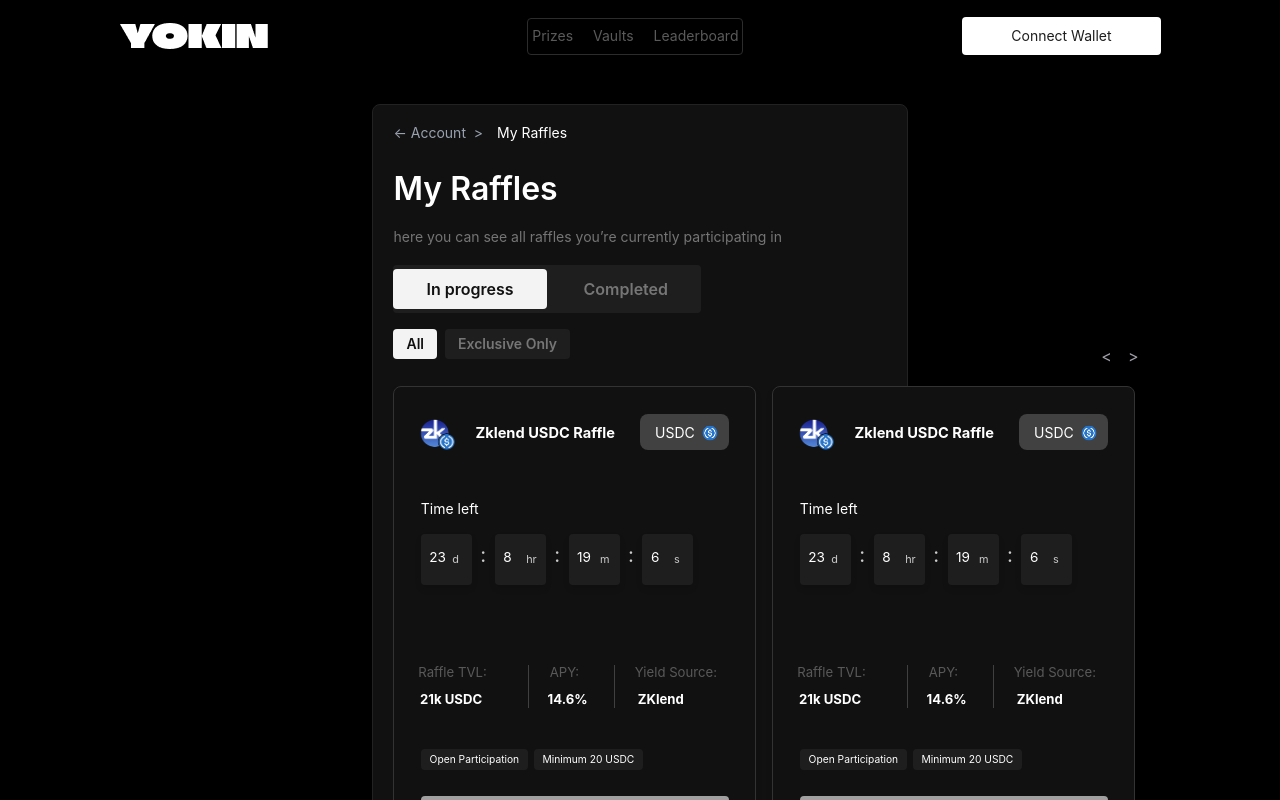
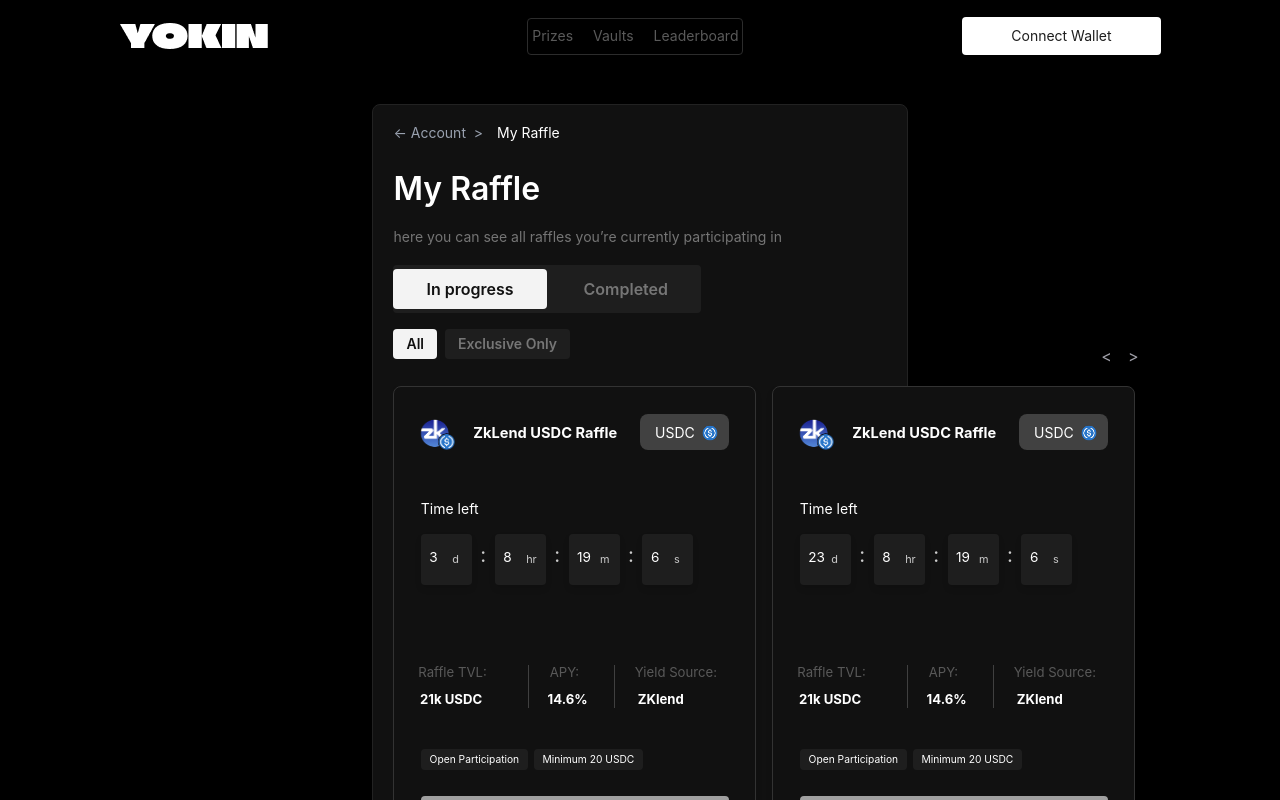
Before and after one commit to xknbot/yokin, a Next.js app: page /rafflesTest in a window 1280 px wide. Shown: the top 800 px of the page. Built offline with nearby package versions, Linux system fonts and the light colour scheme; a web font is replaced by a local one.

Commit message:
update In progress and Completed filter logic in MyRaffles Modal

```diff
--- a/src/app/deposit/(modal)/raffle/page.tsx
+++ b/src/app/deposit/(modal)/raffle/page.tsx
@@ -1,16 +1,11 @@
-//This is component MyRaffles.tsx from @/app/components/ui/MyRaffles
 'use client';
 
 import React, { useState } from 'react';
-import Card from '@/components/layout/Card'; // Tái sử dụng RaffleCard
-
 import Carousel from "@/components/feature/Carousel";
 import Button from "@/components/ui/Button";
 
-
-
-// Định nghĩa interface cho props của Raffle
 interface RafflesData {
+  id: number;
   title: string;
   tvl: string;
   apy: string;
@@ -18,135 +13,112 @@
   endTime: Date | string;
   minimumDeposit: string;
   depositedAmount: string;
+  isExclusive: boolean;
 }
 
-// Định nghĩa interface cho props của MyRaffles
 interface MyRafflesDataProps {
-  raffles: RafflesData[]; // Danh sách các raffles
+  raffles: RafflesData[];
 }
 
-const MyRafflesData: React.FC<MyRafflesDataProps> = ({ raffles }) => {
+const MyRafflesData: React.FC<MyRafflesDataProps> = ({ }) => {
+  const raffles = [
+    { id: 1, title: "ZkLend USDC Raffle", endTime: new Date("2025-03-05T00:00:00"), tvl: "21k USDC", apy: "14.6%", yieldSource: "ZKlend", minimumDeposit: "20 USDC", depositedAmount: "20", isExclusive: false },
+    { id: 2, title: "ZkLend USDC Raffle", endTime: new Date("2025-03-10T00:00:00"), tvl: "21k USDC", apy: "14.6%", yieldSource: "ZKlend", minimumDeposit: "20 USDC", depositedAmount: "20", isExclusive: true },
+    { id: 3, title: "ZkLend USDC Raffle", endTime: new Date("2025-03-30T00:00:00"), tvl: "21k USDC", apy: "14.6%", yieldSource: "ZKlend", minimumDeposit: "20 USDC", depositedAmount: "20", isExclusive: false },
+    { id: 4, title: "ZkLend USDC Raffle", endTime: new Date("2025-03-28T00:00:00"), tvl: "21k USDC", apy: "14.6%", yieldSource: "ZKlend", minimumDeposit: "20 USDC", depositedAmount: "20", isExclusive: false },
+    { id: 5, title: "ZkLend USDC Raffle", endTime: new Date("2025-03-27T00:00:00"), tvl: "21k USDC", apy: "14.6%", yieldSource: "ZKlend", minimumDeposit: "20 USDC", depositedAmount: "20", isExclusive: false },
+  ];
+
   const [activeTab, setActiveTab] = useState<'inProgress' | 'completed'>('inProgress');
   const [filter, setFilter] = useState<'all' | 'exclusive'>('all');
-    const [currentIndex, setCurrentIndex] = useState(0); // Theo dõi vị trí hiện tại của carousel
 
-    const cardsPerPage = 2; // Số lượng thẻ hiển thị trên mỗi "trang"
-
-  // Hàm xử lý khi chuyển tab
   const handleTabChange = (tab: 'inProgress' | 'completed') => {
     setActiveTab(tab);
-      setCurrentIndex(0);
   };
 
-  // Hàm xử lý khi thay đổi bộ lọc
   const handleFilterChange = (filter: 'all' | 'exclusive') => {
     setFilter(filter);
-      setCurrentIndex(0);
-  };
-    // Hàm xử lý khi nhấp vào nút Claim (giả lập)
-  const handleClaim = () => {
-    console.log('Claim button clicked for Completed tab');
-    // Thêm logic xử lý thực tế ở đây (ví dụ: gửi request, cập nhật trạng thái, v.v.)
   };
 
-  // Lọc dữ liệu dựa trên tab và bộ lọc (giả lập logic)
+  const handleClaim = () => {
+    console.log('Đã nhấn nút Claim cho tab Completed');
+  };
+
   const filteredRaffles = raffles.filter((raffle) => {
-    const isInProgress = true; // Giả sử logic để xác định trạng thái raffle (có thể dựa vào endTime)
-    const isExclusive = false; // Giả sử logic để xác định raffle có phải là exclusive hay không
+    const endTimeDate = typeof raffle.endTime === 'string' ? new Date(raffle.endTime) : raffle.endTime;
+    const isInProgress = endTimeDate > new Date();
     const matchesTab = activeTab === 'inProgress' ? isInProgress : !isInProgress;
-    const matchesFilter = filter === 'all' || (filter === 'exclusive' && isExclusive);
+    const matchesFilter = filter === 'all' || (filter === 'exclusive' && raffle.isExclusive);
+    console.log(`Raffle ${raffle.id}: endTime=${endTimeDate}, isInProgress=${isInProgress}, matchesTab=${matchesTab}, matchesFilter=${matchesFilter}`);
     return matchesTab && matchesFilter;
   });
 
-    // Tính toán số lượng "trang" dựa trên số thẻ và số thẻ mỗi trang
-  const totalPages = Math.ceil(filteredRaffles.length / cardsPerPage);
-
-  // Xử lý nút "Previous"
-  const handlePrevious = () => {
-    setCurrentIndex((prev) => Math.max(prev - 1, 0));
-  };
-
-  // Xử lý nút "Next"
-  const handleNext = () => {
-    setCurrentIndex((prev) => Math.min(prev + 1, totalPages - 1));
-  };
-
-
+  console.log('Filtered Raffles:', filteredRaffles);
 
   return (
     <div className="mx-auto w-[44%] h-auto p-5 text-white font-sans bg-[#111] rounded-lg border border-[#222]">
-      {/* Breadcrumb Navigation */}
       <div className="text-[14px] text-gray-400 mb-2">
-        <span className="cursor-pointer hover:underline"> &larr; Account</span>&nbsp;
-        &gt; <span className="text-white ml-[10px]"> My Raffles</span>
+        <span className="cursor-pointer hover:underline"> ← Account</span>
+       &nbsp; &gt; <span className="text-white ml-[10px]">My Raffle</span>
       </div>
-
-      {/* Tiêu đề và mô tả */}
       <div className="flex justify-between items-center">
         <div>
-          <h1 className="text-[20px] font-semibold mb-2 mt-[48px]">My Raffles</h1>
+          <h1 className="text-[20px] font-semibold mb-2 mt-[48px]">My Raffle</h1>
           <p className="text-[14px] text-[#757575] mb-5">
             here you can see all raffles you’re currently participating in
           </p>
         </div>
-        <div>
         {activeTab === 'completed' && (
-                  <Button
-
-                    variant="fourth" // Có thể tùy chỉnh variant (ví dụ: 'primary' nếu muốn nổi bật)
-                    onClick={handleClaim}
-                    size='large'
-                  >Claim</Button>
+          <Button variant="fourth" onClick={handleClaim} size="large">
+            Claim
+          </Button>
         )}
       </div>
-      </div>
-
-      {/* Tabs: In progress và Completed */}
       <div className="flex justify-between mb-4 text-[14px] bg-[#1e1e1e] max-w-fit py-1 rounded-sm">
         <div className="flex gap-1 font-semibold text-sm text-[#767676]">
           <Button
             variant={activeTab === 'inProgress' ? 'fifth' : ''}
             onClick={() => handleTabChange('inProgress')}
-            size='large'
-            >In progress</Button>
+            size="large"
+          >
+            In progress
+          </Button>
           <Button
             variant={activeTab === 'completed' ? 'fifth' : ''}
             onClick={() => handleTabChange('completed')}
-                size='large'
-            >Completed</Button>
+            size="large"
+          >
+            Completed
+          </Button>
         </div>
-
       </div>
-
-      {/* Bộ lọc: ALL và EXCLUSIVE ONLY */}
       <div className="flex justify-between text-[14px] items-center mb-2">
         <div className="flex gap-2 font-semibold text-sm">
           <Button
             variant={filter === 'all' ? 'fifth' : ''}
             onClick={() => handleFilterChange('all')}
-            size='small'
-            className='text-[#767676] bg-[#1e1e1e]'
-            >All </Button>
+            size="small"
+            className="text-[#767676] bg-[#1e1e1e]"
+          >
+            All
+          </Button>
           <Button
             variant={filter === 'exclusive' ? 'fifth' : ''}
             onClick={() => handleFilterChange('exclusive')}
-            size='small'
-            className='text-[#767676] bg-[#1e1e1e]'
-            >Exclusive Only</Button>
+            size="small"
+            className="text-[#767676] bg-[#1e1e1e]"
+          >
+            Exclusive Only
+          </Button>
         </div>
       </div>
-
-      {/* Danh sách Raffle Cards */}
-        <div className="">
-              <Carousel depositedAmount='20' />
-
-
+      <div>
+        <Carousel raffles={filteredRaffles} />
       </div>
-
-
     </div>
-
   );
 };
 
+
+
 export default MyRafflesData;
--- a/src/components/feature/Carousel.tsx
+++ b/src/components/feature/Carousel.tsx
@@ -1,74 +1,65 @@
-'use client'
-import React, { useState, useEffect } from 'react';
+'use client';
+import React, { useState } from 'react';
 import Card from "@/components/layout/Card";
 import styles from '@/styles/Carousel.module.css';
 
+interface RafflesData {
+  id: number;
+  title: string;
+  tvl: string;
+  apy: string;
+  yieldSource: string;
+  endTime: Date | string;
+  minimumDeposit: string;
+  depositedAmount: string;
+  isExclusive: boolean;
+}
 
 interface CarouselProps {
-    depositedAmount?: number | string;
+  raffles: RafflesData[];
 }
 
+const Carousel: React.FC<CarouselProps> = ({ raffles }) => {
+  const totalCards = raffles.length;
+  const cardWidth = 363;
+  const cardHeight = 477;
+  const cardSpacing = 16;
+  const viewportWidth = cardWidth * 2 + cardSpacing;
 
-const Carousel: React.FC<CarouselProps> = ({ depositedAmount = '0' }) => {
-
-    // Danh sách các card với type
-    const cards: string[] = ['Card 1', 'Card 2', 'Card 3', 'Card 4'];
-
-    const totalCards: number = cards.length;
-    // Hằng số kích thước
-    const cardWidth: number = 363; // Chiều rộng mỗi card
-    const cardHeight: number = 477; // Chiều cao mỗi card
-    const cardSpacing: number = 16; // Khoảng cách giữa 2 card
-    const viewportWidth: number = cardWidth * 2 + cardSpacing; // 742px
-
-    // State cho chỉ số hiện tại
   const [currentIndex, setCurrentIndex] = useState<number>(0);
 
-    // Hàm tính toán offset
   const calculateOffset = (): number => {
     return -currentIndex * (cardWidth + cardSpacing / 2);
   };
 
-    // Hàm chuyển sang cặp tiếp theo
   const nextPair = (): void => {
-        setCurrentIndex((prevIndex: number) =>
+    setCurrentIndex((prevIndex) =>
       prevIndex + 1 >= totalCards - 1 ? 0 : prevIndex + 1
     );
   };
 
-    // Hàm chuyển về cặp trước đó
   const previousPair = (): void => {
-        setCurrentIndex((prevIndex: number) =>
+    setCurrentIndex((prevIndex) =>
       prevIndex - 1 < 0 ? totalCards - 2 : prevIndex - 1
     );
   };
 
-
-    // Tính offset
-    const offset: number = calculateOffset();
-
-      const raffleData = [
-  { id: 1, endTime: new Date("2025-03-30T00:00:00"), tvl: "21k USDC", apy: "6%", yieldSource: "ZKlend" },
-  { id: 2, endTime: new Date("2025-03-30T00:00:00"), tvl: "21k USDC", apy: "7%", yieldSource: "ZKlend" },
-  { id: 3, endTime: new Date("2025-03-30T00:00:00"), tvl: "21k USDC", apy: "14.6%", yieldSource: "ZKlend" },
-      ];
-
-    // Logic để disable button (ví dụ: khi depositedAmount < 100)
-  const isButtonDisabled = parseFloat(String(depositedAmount)) > 0;
+  const offset = calculateOffset();
 
   return (
-
     <div className="relative w-[745px] h-auto">
       <div className="flex justify-end gap-4 relative bottom-5">
         <button
-                className=" text-[#A1A1AA] hover:text-white "
+          className="text-[#A1A1AA] hover:text-white"
           onClick={previousPair}
+          disabled={totalCards <= 1}
         >
           &lt;
         </button>
         <button
-                className=" text-[#a1a1aa] hover:text-white "
+          className="text-[#a1a1aa] hover:text-white"
           onClick={nextPair}
+          disabled={totalCards <= 1}
         >
           &gt;
         </button>
@@ -78,32 +69,34 @@
           className="flex transition-transform duration-500 ease-in-out gap-[16px] absolute"
           style={{ transform: `translateX(${offset}px)` }}
         >
-                    {cards.map((card, index) => (
+          {raffles.length > 0 ? (
+            raffles.map((raffle) => (
               <Card
-                            key={index}
-                            {...raffleData[2]}
+                key={raffle.id} // Đảm bảo key duy nhất
+                title={raffle.title}
+                tvl={raffle.tvl}
+                apy={raffle.apy}
+                yieldSource={raffle.yieldSource}
+                endTime={raffle.endTime}
+                minimumDeposit={raffle.minimumDeposit}
                 width={363}
                 height={477}
-                            countdownWidth="170px" // Tùy chỉnh width của Countdown trong Carousel
-                            countdownHeight="100px" // Tùy chỉnh height của Countdown trong Carousel
-                            buttonLabel={`Deposited Amount: ${depositedAmount} USDC`}
+                countdownWidth="170px"
+                countdownHeight="100px"
+                buttonLabel={`Deposited Amount: ${raffle.depositedAmount} USDC`}
                 cardInfoClassName="!bg-[#1e1e1e]"
                 cardBgColor="!bg-[#111]"
-                            countdownTitleClassName="text-[14px] "
+                countdownTitleClassName="text-[14px]"
                 usdcClassName="!text-[14px]"
                 cardTimeBoxClassName="!bg-[#1e1e1e]"
-                            disabled={isButtonDisabled} // Thêm prop disabled
-                            className={isButtonDisabled ?  styles.disabledCard : ''} // Áp dụng class từ module
-
-
-
-
-
+                disabled={parseFloat(raffle.depositedAmount) > 0}
+                className={parseFloat(raffle.depositedAmount) > 0 ? styles.disabledCard : ''}
               />
-
-                    ))}
+            ))
+          ) : (
+            <p className="text-white">Không có raffle nào để hiển thị.</p>
+          )}
         </div>
-
       </div>
     </div>
   );
```
Lines whose indentation alone changed are shown as unchanged.
